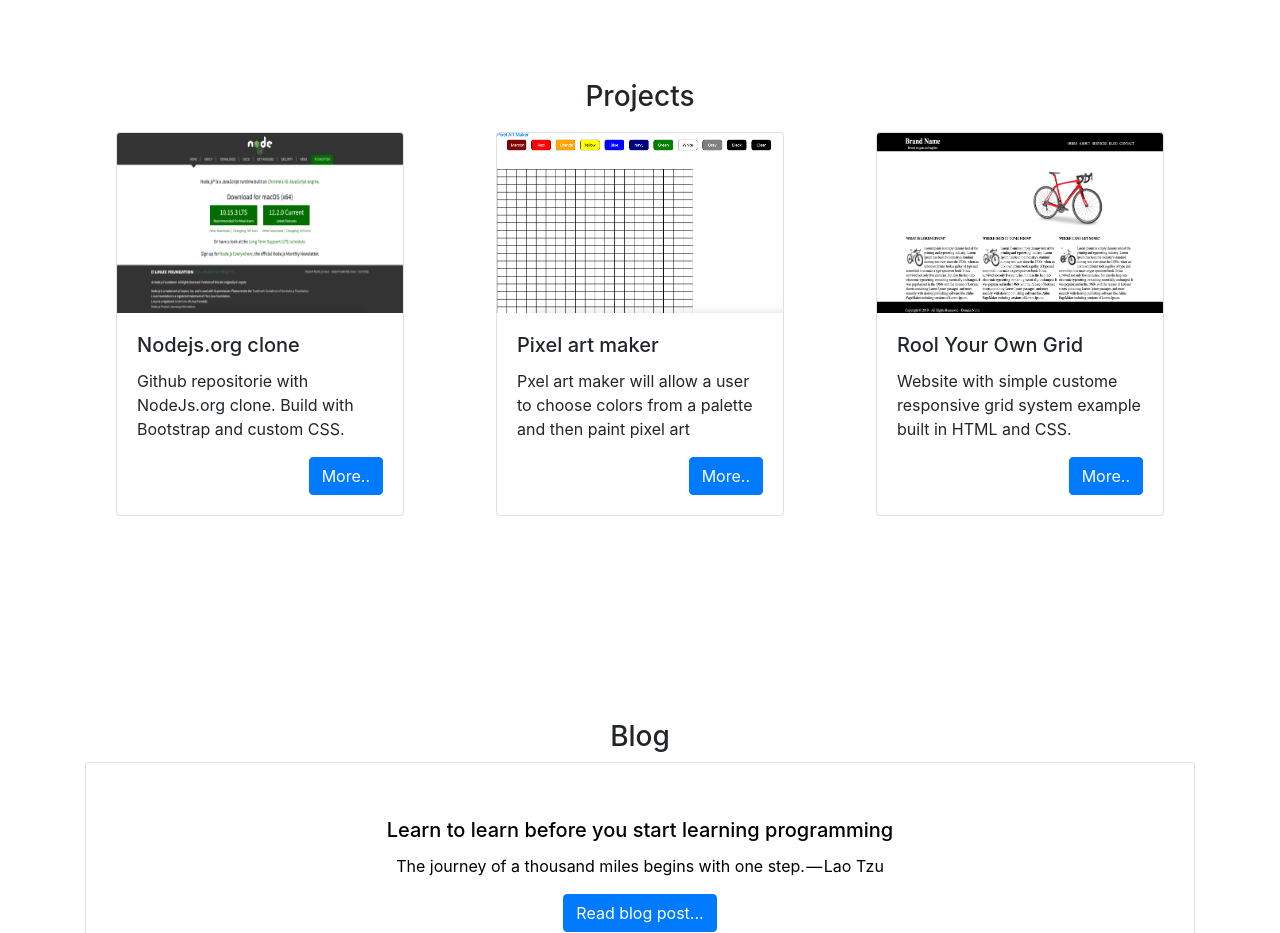
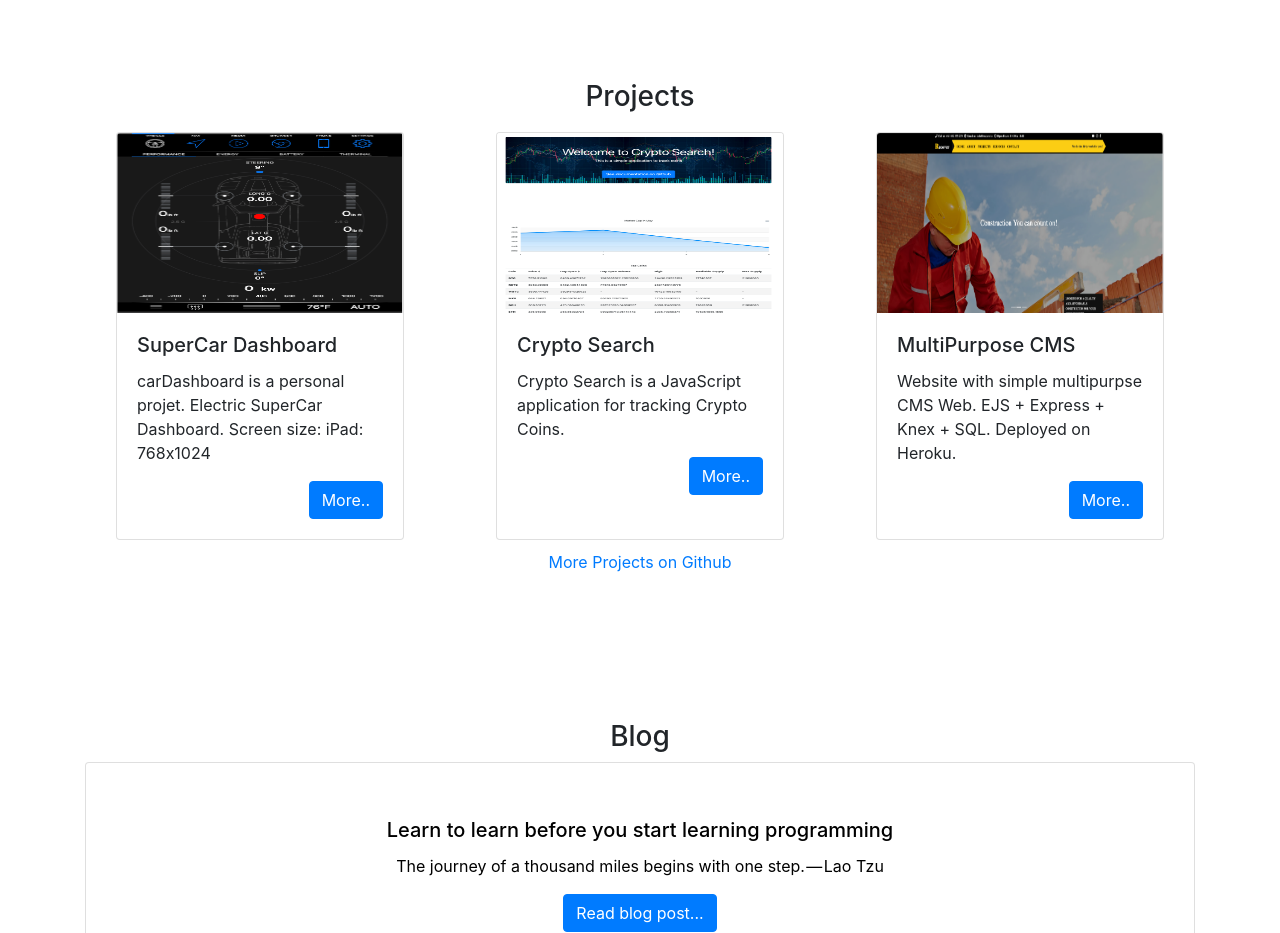
Before and after one commit to tsantek/tomsantek.com, a plain HTML site: page index.html in a window 1280 px wide. Shown: the part 1360-2293 px from the top of the page. Drawn offline with nearby package versions, Linux system fonts and the light colour scheme.

Commit message:
update projects

```diff
--- a/index.html
+++ b/index.html
@@ -156,41 +156,44 @@
         <div class="row ">
             <div class="col-sm-12 col-md-4 d-flex justify-content-center">
                 <div class="card" style="width: 18rem;">
-                    <img src="src/img/node.png" class="card-img-top" alt="...">
+                    <img src="src/img/dash.png" class="card-img-top" alt="...">
                     <div class="card-body">
-                        <h5 class="card-title">Nodejs.org clone</h5>
-                        <p class="card-text">Github repositorie with NodeJs.org clone. Build with Bootstrap and custom CSS. </p>
+                        <h5 class="card-title">SuperCar Dashboard</h5>
+                        <p class="card-text">carDashboard is a personal projet. Electric SuperCar Dashboard. Screen size: iPad: 768x1024 </p>
                         <div class="d-flex justify-content-end">
-                            <a href="https://github.com/tsantek/nodeJsClone" target="_blank" class="btn btn-primary ">More..</a>
+                            <a href="https://github.com/tsantek/carDashboard" target="_blank" class="btn btn-primary ">More..</a>
                         </div>
                     </div>
                 </div>
             </div>
             <div class="col-sm-12 col-md-4 d-flex justify-content-center">
                 <div class="card" style="width: 18rem;">
-                    <img src="src/img/pixel.png" class="card-img-top" alt="...">
+                    <img src="src/img/eStmt.png" class="card-img-top" alt="...">
                     <div class="card-body">
-                        <h5 class="card-title">Pixel art maker</h5>
-                        <p class="card-text">Pxel art maker will allow a user to choose colors from a palette and then paint pixel art</p>
+                        <h5 class="card-title">Crypto Search</h5>
+                        <p class="card-text">Crypto Search is a JavaScript application for tracking Crypto Coins.</p>
                         <div class="d-flex justify-content-end">
-                            <a href="https://github.com/tsantek/pixel-art-maker" target="_blank" class="btn btn-primary">More..</a>
+                            <a href="https://github.com/tsantek/CryptoSearch" target="_blank" class="btn btn-primary">More..</a>
                         </div>
                     </div>
                 </div>
             </div>
             <div class="col-sm-12  col-md-4 d-flex justify-content-center">
                 <div class="card" style="width: 18rem;">
-                    <img src="src/img/grid.png" class="card-img-top" alt="...">
+                    <img src="src/img/cms.png" class="card-img-top" alt="...">
                     <div class="card-body">
-                        <h5 class="card-title">Rool Your Own Grid</h5>
-                        <p class="card-text">Website with simple custome responsive grid system example built in HTML and CSS.</p>
+                        <h5 class="card-title">MultiPurpose CMS</h5>
+                        <p class="card-text">Website with simple multipurpse CMS Web. EJS + Express + Knex + SQL. Deployed on Heroku.
+                        </p>
                         <div class="d-flex justify-content-end">
-                            <a href="https://github.com/tsantek/rollYourOwnGrid" target="_blank" class="btn btn-primary">More..</a>
+                            <a href="https://github.com/tsantek/multiPurposeCMS" target="_blank" class="btn btn-primary">More..</a>
                         </div>
                     </div>
                 </div>
             </div>
         </div>
+        <p style="text-align:center; padding-top:10px"><a href="https://github.com/tsantek" target="blank">More Projects on Github</a> </p>
+
 
         <div id="blog"></div>
     </div>
```
Also changed, not shown: src/img/cms.png (added), src/img/dash.png (added), src/img/eStmt.png (added).
